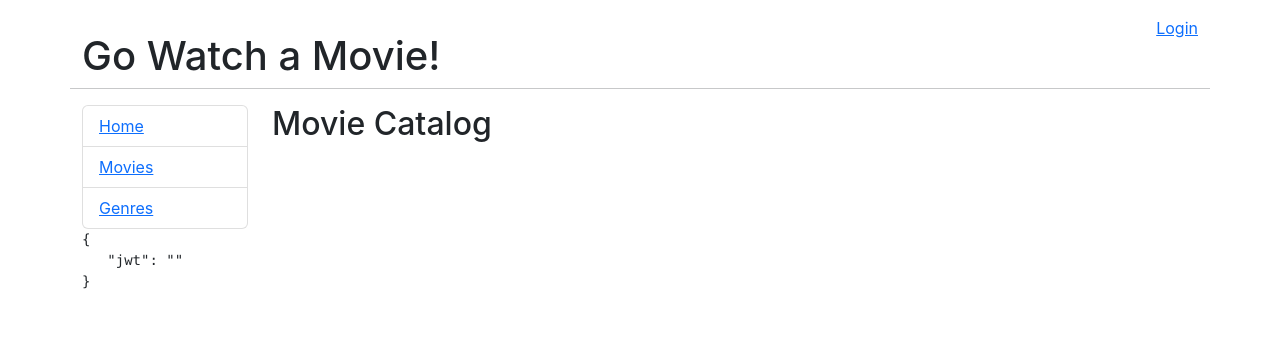
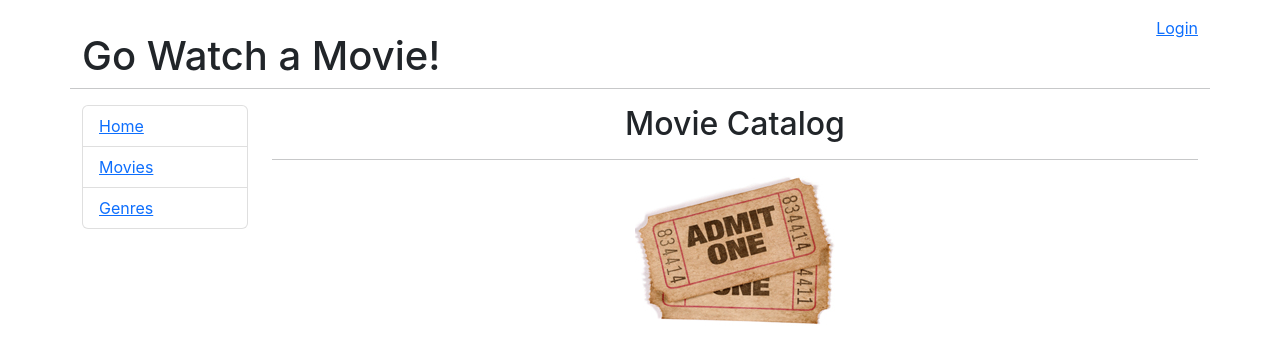
Before and after one commit to kelseyduffy/react-with-go, a React (Create React App) app in the folder go-movies/: page / in a window 1280 px wide. Shown: the top 362 px of the page. Built offline with nearby package versions, Linux system fonts and the light colour scheme.

Commit message:
add tickets jpg to home page

```diff
--- a/go-movies/src/App.js
+++ b/go-movies/src/App.js
@@ -81,9 +81,6 @@
                     </Fragment>
                   }
                 </ul>
-                <pre>
-                  {JSON.stringify(this.state, null, 3)}
-                </pre>
               </nav>
             </div>
 
--- a/go-movies/src/components/Home.js
+++ b/go-movies/src/components/Home.js
@@ -1,11 +1,16 @@
 import React, { Component } from 'react';
+import Ticket from './../images/movie_tickets.jpg'
 
 export default class Home extends Component {
 
 
     render() {
         return (
-            <h2>Movie Catalog</h2>
+            <div className="text-center">
+                <h2>Movie Catalog</h2>
+                <hr />
+                <img src={Ticket} alt="movie tickets" />
+            </div>
         );
     }
 }
```
Also changed, not shown: go-movies/src/images/movie_tickets.jpg (added).
